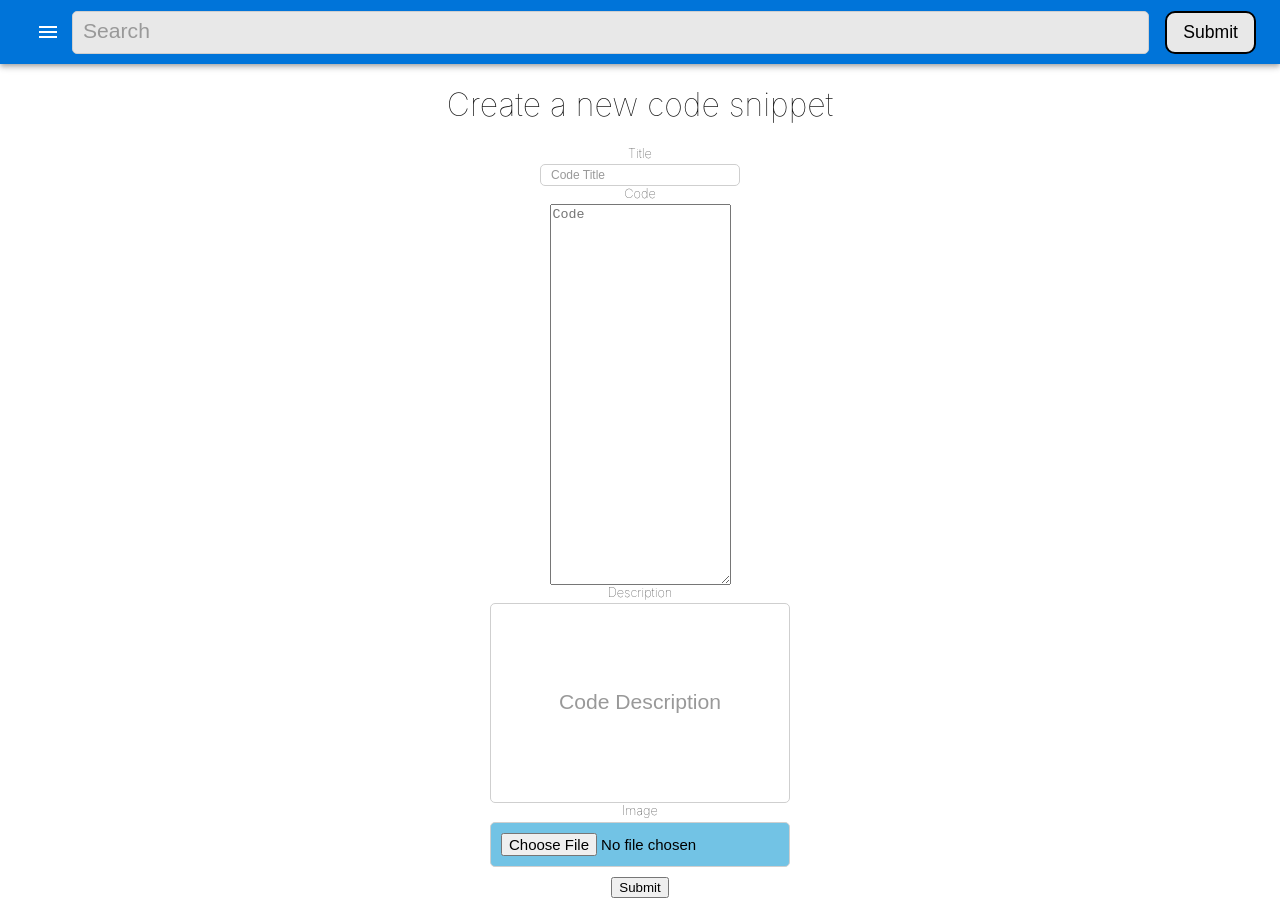
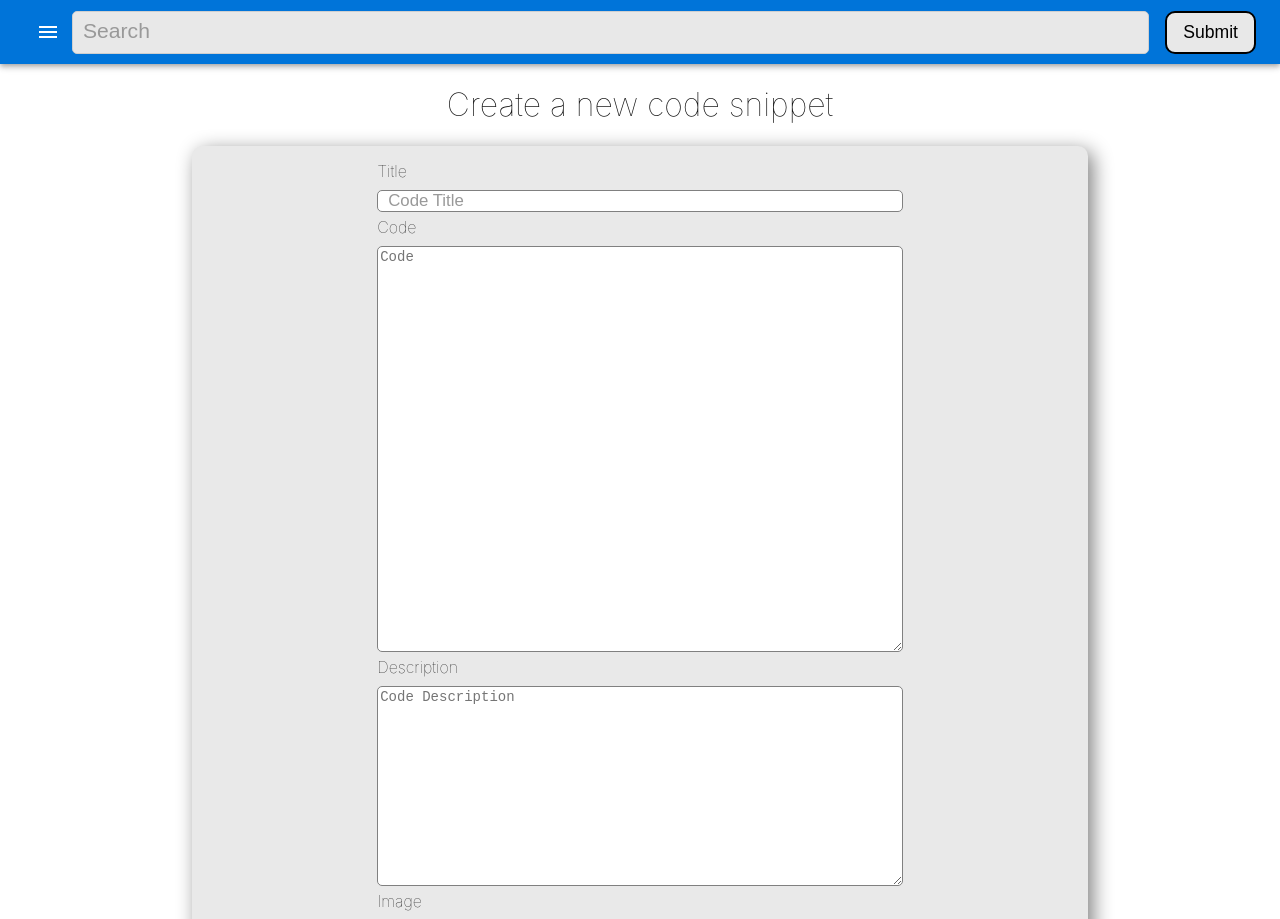
Before and after one commit to 99Raul/front-end-group, a React (Create React App) app: page /create in a window 1280 px wide. Shown: the top 919 px of the page. Built offline with nearby package versions, Linux system fonts and the light colour scheme.

Commit message:
updated some designs

```diff
--- a/src/components/CodeForm/codeForm.css
+++ b/src/components/CodeForm/codeForm.css
@@ -1,32 +1,59 @@
-.code-form{
+.code-form {
 	display: flex;
 	flex-direction: column;
 	justify-content: space-between;
 	align-items: center;
+	width: 70vw;
+	margin: 0 auto 20px;
+	padding: 10px;
+	box-shadow: 5px 5px 20px gray;
+	background: rgb(233, 233, 233);
+	border-radius: 10px;
+}
+.title-input,
+.description-input,
+.code-input {
+	font-size: 14px;
+	border: 1px solid gray;
+	border-radius: 5px;
+	background: rgb(255, 255, 255);
+    width: 60%;
 }
 
 .title-input {
 	background: rgb(255, 255, 255);
-    width: 200px;
+	width: 60%;
 	height: 20px;
-    display: flex;
-    position: center;
-    font-size: 10px;
 }
 
 .description-input {
-    background: rgb(255, 255, 255);
 	height: 200px;
-    width: 300px;
-    text-align: center;
 }
 
 .image-input {
 	background: rgb(114, 195, 229);
-    width: 300px;
-    font-size: 15px;
+	width: 60%;
+	font-size: 14px;
+	border-radius: 10px;
 }
 
-.submit-button{
+.submit-button {
     margin: 10px;
+    padding: 5px 10px;
+    border-radius: 5px;
+    font-size: 14px;
+    border: 1px solid gray;
 }
+
+@media (max-width: 800px) {
+	.code-form {
+		width: 80vw;
+	}
+}
+
+.label {
+	font-size: 16px;
+	padding: 5px 0;
+	width: 60%;
+	color: rgb(29, 29, 29);
+}
--- a/src/components/CodeForm/codeForm.js
+++ b/src/components/CodeForm/codeForm.js
@@ -2,9 +2,15 @@ import React from 'react';
 import "./codeForm.css";
 function codeForm(props) {
 	return (
-		<form className = "code-form" encType='multipart/form-data' onSubmit={props.handleSubmit}>
-			<label htmlFor='title'>Title</label>
-			<input className = "title-input"
+		<form
+			className='code-form'
+			encType='multipart/form-data'
+			onSubmit={props.handleSubmit}>
+			<label className='label' htmlFor='title'>
+				Title
+			</label>
+			<input
+				className='title-input'
 				type='text'
 				placeholder='Code Title'
 				value={props.code.title}
@@ -14,8 +20,11 @@ function codeForm(props) {
 				name='title'
 			/>
 
-			<label htmlFor='body'>Code</label>
-			<textarea className = "code-input"
+			<label className='label' htmlFor='body'>
+				Code
+			</label>
+			<textarea
+				className='code-input'
 				rows='25'
 				value={props.code.body}
 				onChange={props.handleChange}
@@ -24,9 +33,11 @@ function codeForm(props) {
 				id='body'
 			/>
 
-			<label htmlFor='description'>Description</label>
-			<input className = "description-input"
-				type='text'
+			<label className='label' htmlFor='description'>
+				Description
+			</label>
+			<textarea
+				className='description-input'
 				value={props.code.description}
 				onChange={props.handleChange}
 				placeholder='Code Description'
@@ -34,8 +45,11 @@ function codeForm(props) {
 				id='description'
 			/>
 
-			<label htmlFor='image'>Image</label>
-			<input className = "image-input"
+			<label className='label' htmlFor='image'>
+				Image
+			</label>
+			<input
+				className='image-input'
 				type='file'
 				onChange={props.handleChange}
 				placeholder='Code image'
@@ -43,7 +57,9 @@ function codeForm(props) {
 				id='img'
 			/>
 
-			<button className = "submit-button" type='submit'>Submit</button>
+			<button className='submit-button' type='submit'>
+				Submit
+			</button>
 		</form>
 	);
 }
```
Lines whose indentation alone changed are shown as unchanged.
